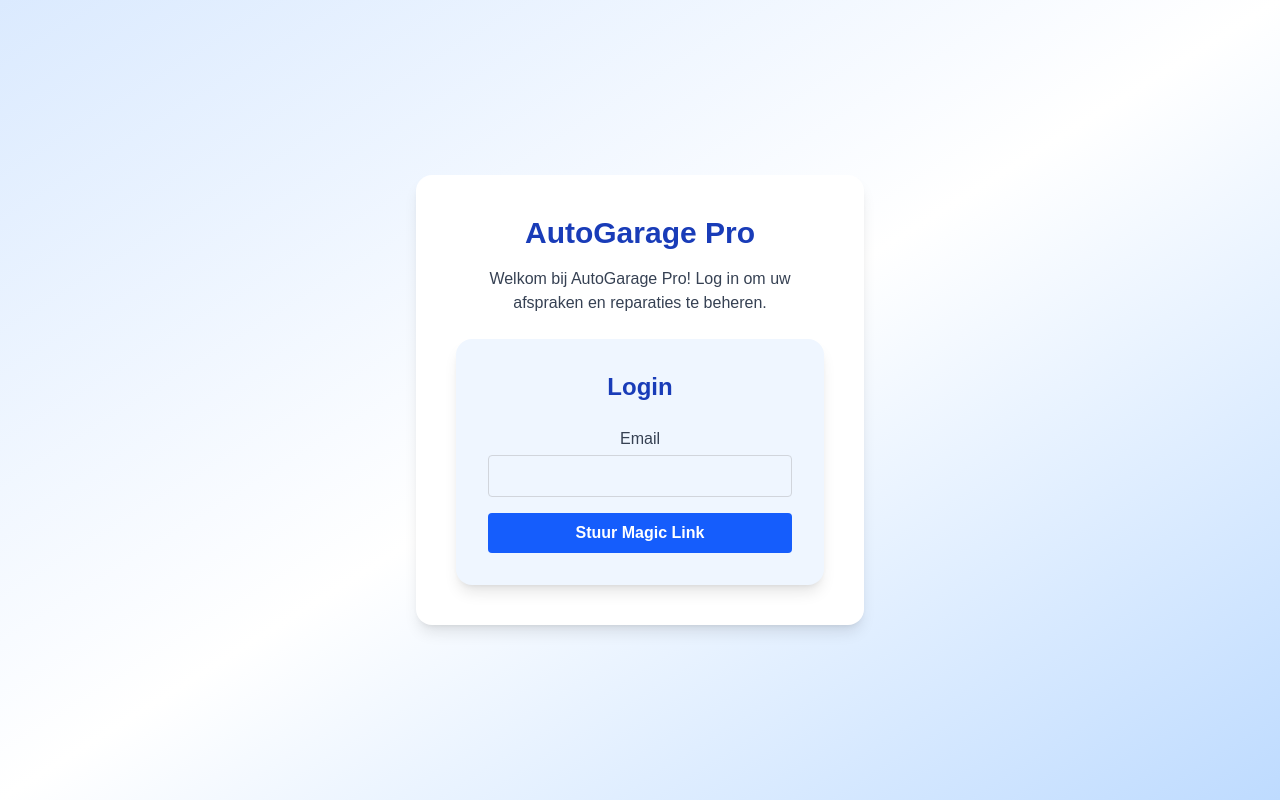
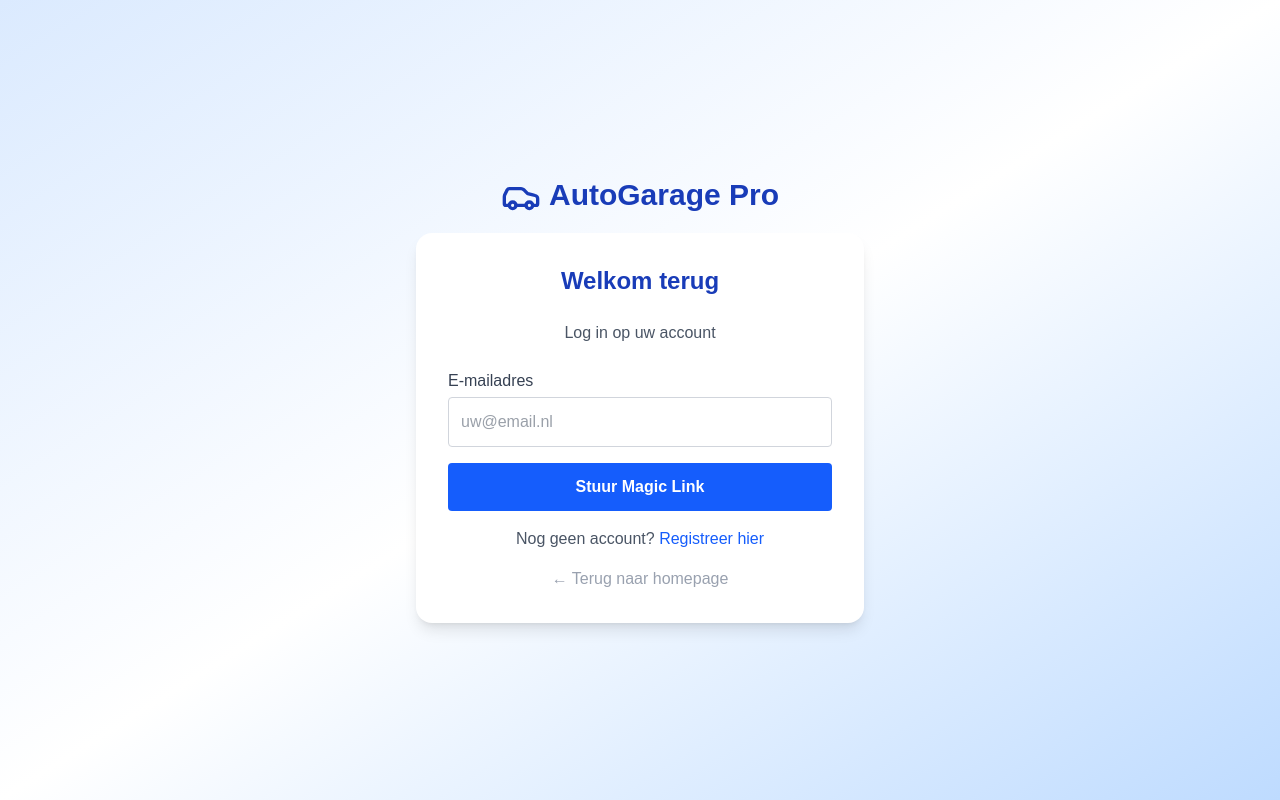
Before and after one commit to macaroniwithbees/garage-project, a Next.js app: page / in a window 1280 px wide. Built offline with nearby package versions, Linux system fonts and the light colour scheme; no server answers.

Commit message:
feat: making sure pages look alike to wireframes

```diff
--- a/app/page.tsx
+++ b/app/page.tsx
@@ -3,6 +3,7 @@ import LoginForm from "@/components/LoginForm";
 import { useEffect } from "react";
 import { useRouter } from "next/navigation";
 import { supabase } from "@/lib/supabaseClient";
+import { Car } from "lucide-react";
 
 export default function Home() {
   const router = useRouter();
@@ -17,14 +18,9 @@ export default function Home() {
 
   return (
     <main className="min-h-screen bg-linear-to-br from-blue-100 via-white to-blue-200 flex flex-col items-center justify-center p-6">
-      <div className="bg-white shadow-lg rounded-2xl p-10 max-w-md w-full text-center">
-        <h1 className="text-3xl font-bold text-blue-800 mb-4">AutoGarage Pro</h1>
-        <p className="text-gray-700 mb-6">
-          Welkom bij AutoGarage Pro! Log in om uw afspraken en reparaties te beheren.
-        </p>
+      <h1 className="text-3xl font-bold text-blue-800 mb-4"><Car className="inline mr-2" size={40} />AutoGarage Pro</h1>
 
-        <LoginForm />
-      </div>
+      <LoginForm />
     </main>
   );
 }
--- a/components/LoginForm.tsx
+++ b/components/LoginForm.tsx
@@ -10,48 +10,52 @@ export default function LoginForm() {
     e.preventDefault();
 
     const { error } = await supabase.auth.signInWithOtp({
-        email,
-        options: {
+      email,
+      options: {
         emailRedirectTo: `${window.location.origin}/dashboard`,
-        },
+      },
     });
 
     if (error) {
-        setMessage("Fout bij inloggen: " + error.message);
+      setMessage("Fout bij inloggen: " + error.message);
     } else {
-        setMessage(
-        `Magic Link gestuurd! Check je e-mail om in te loggen bij ${email}`
-        );
+      setMessage(`Magic Link gestuurd! Check je e-mail om in te loggen bij ${email}`);
     }
-};
+  };
 
   return (
-    <div className="bg-blue-50 rounded-2xl shadow-lg p-8 w-full max-w-md mx-auto">
-      <h2 className="text-2xl font-bold text-blue-800 mb-6 text-center">
-        Login
-      </h2>
+    <div className="bg-white rounded-2xl shadow-lg p-8 w-full max-w-md mx-auto">
+      <h2 className="text-2xl font-bold text-blue-800 mb-6 text-center">Welkom terug</h2>
+      <p className="text-gray-600 text-center mb-6">Log in op uw account</p>
 
       <form onSubmit={handleLogin} className="space-y-4">
         <div className="flex flex-col">
-          <label className="mb-1 font-medium text-gray-700">Email</label>
+          <label className="mb-1 font-medium text-gray-700">E-mailadres</label>
           <input
             type="email"
             value={email}
             onChange={(e) => setEmail(e.target.value)}
             required
-            className="p-2 border text-gray-500 border-gray-300 rounded focus:outline-none focus:ring-2 focus:ring-blue-400"
+            placeholder="uw@email.nl"
+            className="p-3 border border-gray-300 rounded focus:outline-none focus:ring-2 focus:ring-blue-400 text-gray-700"
           />
         </div>
 
         <button
           type="submit"
-          className="w-full bg-blue-600 text-white font-bold py-2 rounded hover:bg-blue-700 transition-colors"
+          className="w-full bg-blue-600 text-white font-bold py-3 rounded hover:bg-blue-700 transition-colors"
         >
           Stuur Magic Link
         </button>
       </form>
 
-      {message && <p className="mt-4 text-center text-gray-700">{message}</p>}
+      <p className="mt-4 text-center text-gray-600">
+        Nog geen account? <a href="#" className="text-blue-600 font-medium">Registreer hier</a>
+      </p>
+
+      <p className="mt-4 text-center text-gray-400 hover:underline cursor-pointer">
+        &larr; Terug naar homepage
+      </p>
     </div>
   );
 }
--- a/package.json
+++ b/package.json
@@ -10,6 +10,7 @@
   },
   "dependencies": {
     "@supabase/supabase-js": "^2.94.0",
+    "lucide-react": "^0.563.0",
     "next": "16.1.6",
     "react": "19.2.3",
     "react-dom": "19.2.3"
```
Also changed, not shown: app/register/page.tsx (added), 1 other file (tests, documents, lock files or other folders).
